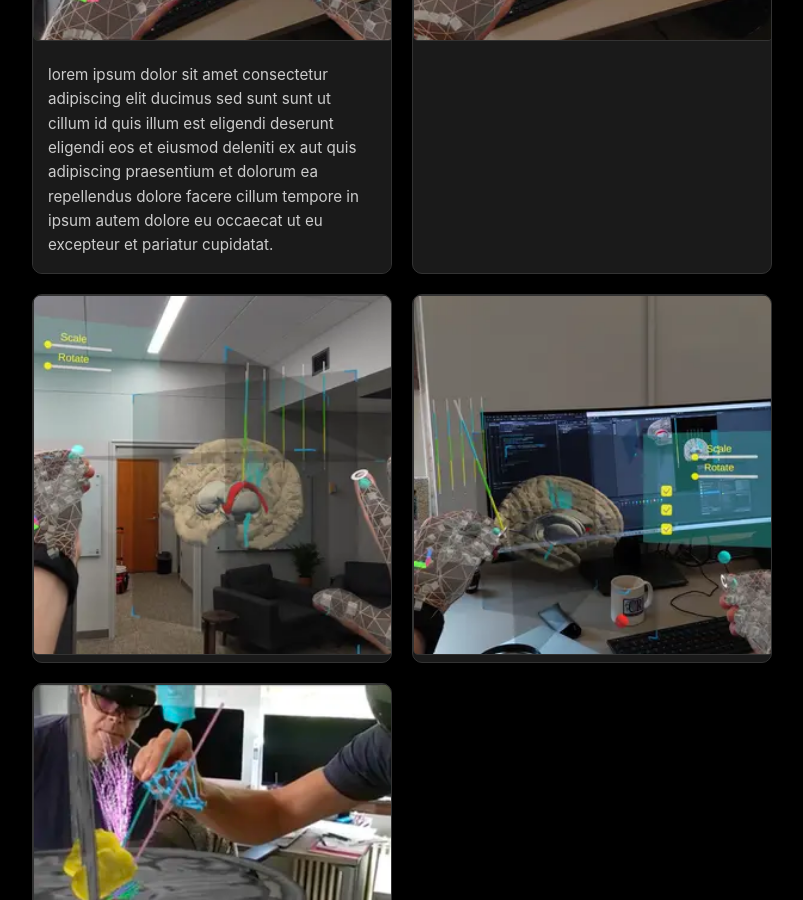
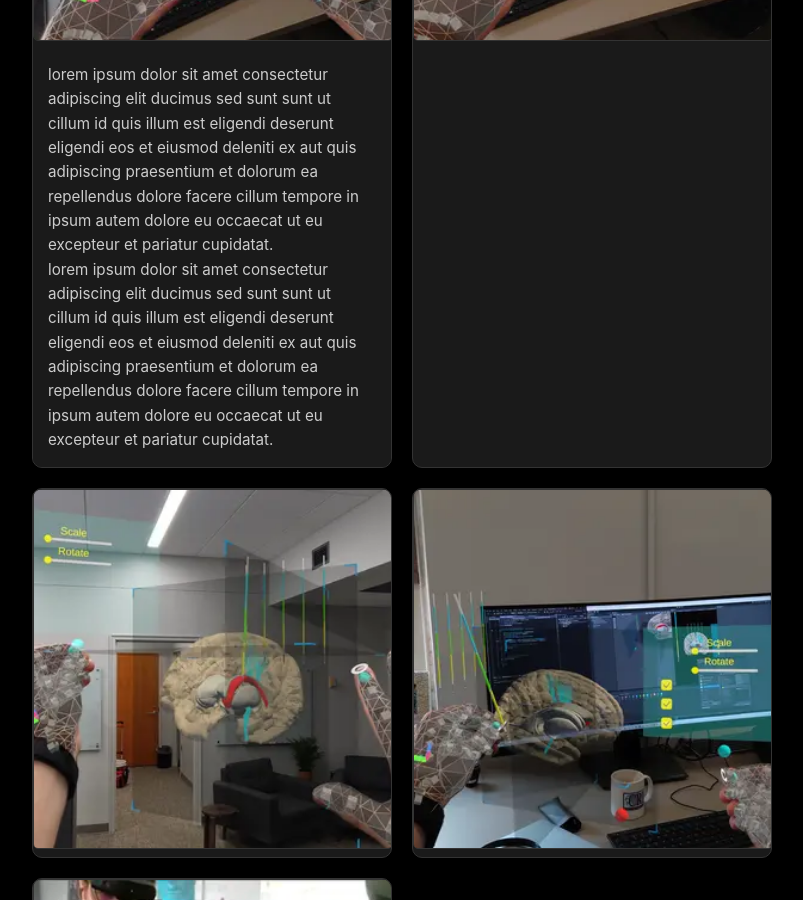
Before and after one commit to tenorvis/portfolio, a Jekyll site: the page built from _projects/brain.md, in a window 1280 px wide and 900 px high, scrolled down 1965 px. Shown: the whole window, without its empty margins (238-1041 px from the left). Built offline with Jekyll 4.4.1, drawn with Linux system fonts in a browser that asks for light colours.

Commit message:
Test DBS gallery image annotations with line breaks

```diff
--- a/_projects/brain.md
+++ b/_projects/brain.md
@@ -5,7 +5,7 @@
 folder_name: "brain"
 gallery_items:
   - image: dbs1.webp
-    annotation: "lorem ipsum dolor sit amet consectetur adipiscing elit ducimus sed sunt sunt ut cillum id quis illum est eligendi deserunt eligendi eos et eiusmod deleniti ex aut quis adipiscing praesentium et dolorum ea repellendus dolore facere cillum tempore in ipsum autem dolore eu occaecat ut eu excepteur et pariatur cupidatat."
+    annotation: "lorem ipsum dolor sit amet consectetur adipiscing elit ducimus sed sunt sunt ut cillum id quis illum est eligendi deserunt eligendi eos et eiusmod deleniti ex aut quis adipiscing praesentium et dolorum ea repellendus dolore facere cillum tempore in ipsum autem dolore eu occaecat ut eu excepteur et pariatur cupidatat. <br> lorem ipsum dolor sit amet consectetur adipiscing elit ducimus sed sunt sunt ut cillum id quis illum est eligendi deserunt eligendi eos et eiusmod deleniti ex aut quis adipiscing praesentium et dolorum ea repellendus dolore facere cillum tempore in ipsum autem dolore eu occaecat ut eu excepteur et pariatur cupidatat."
   - image: dbs2.webp
   - image: dbs3.webp
   - image: dbs4.webp
```
